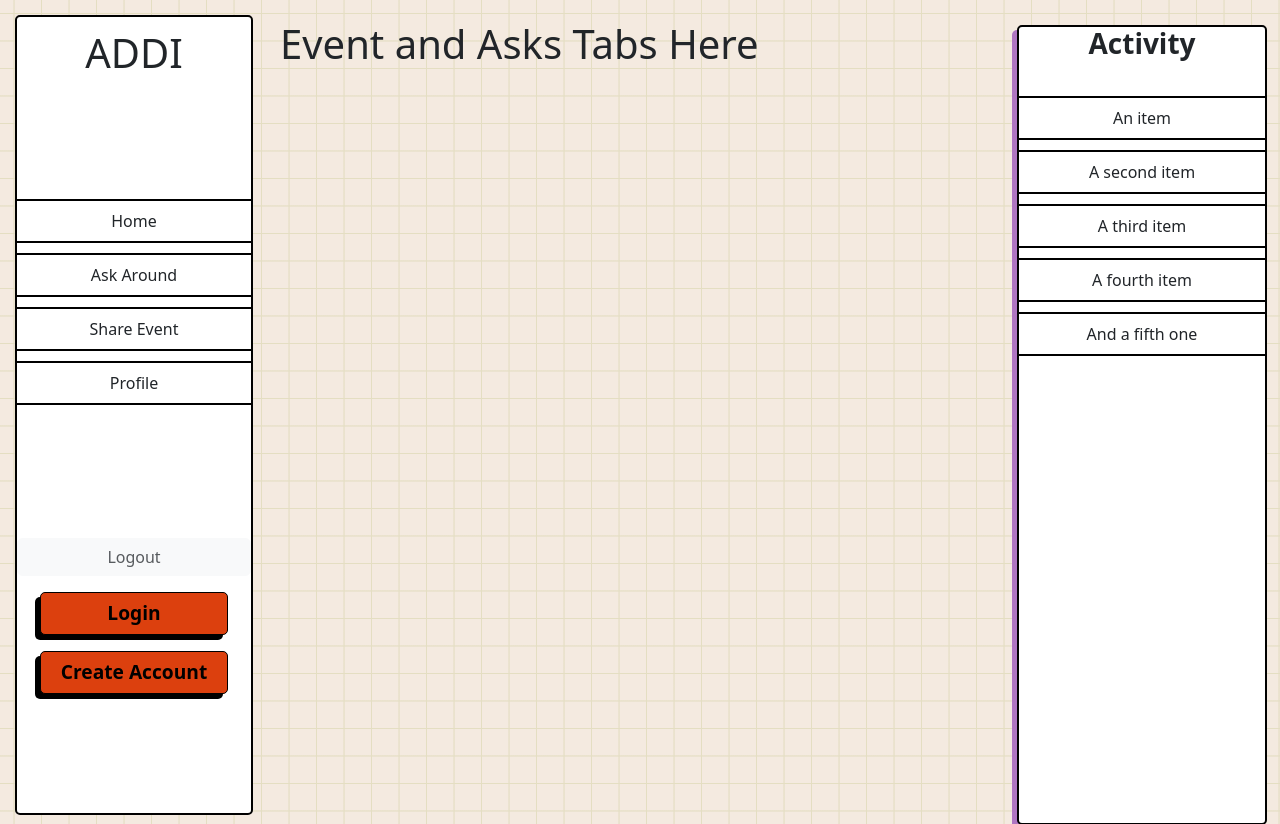
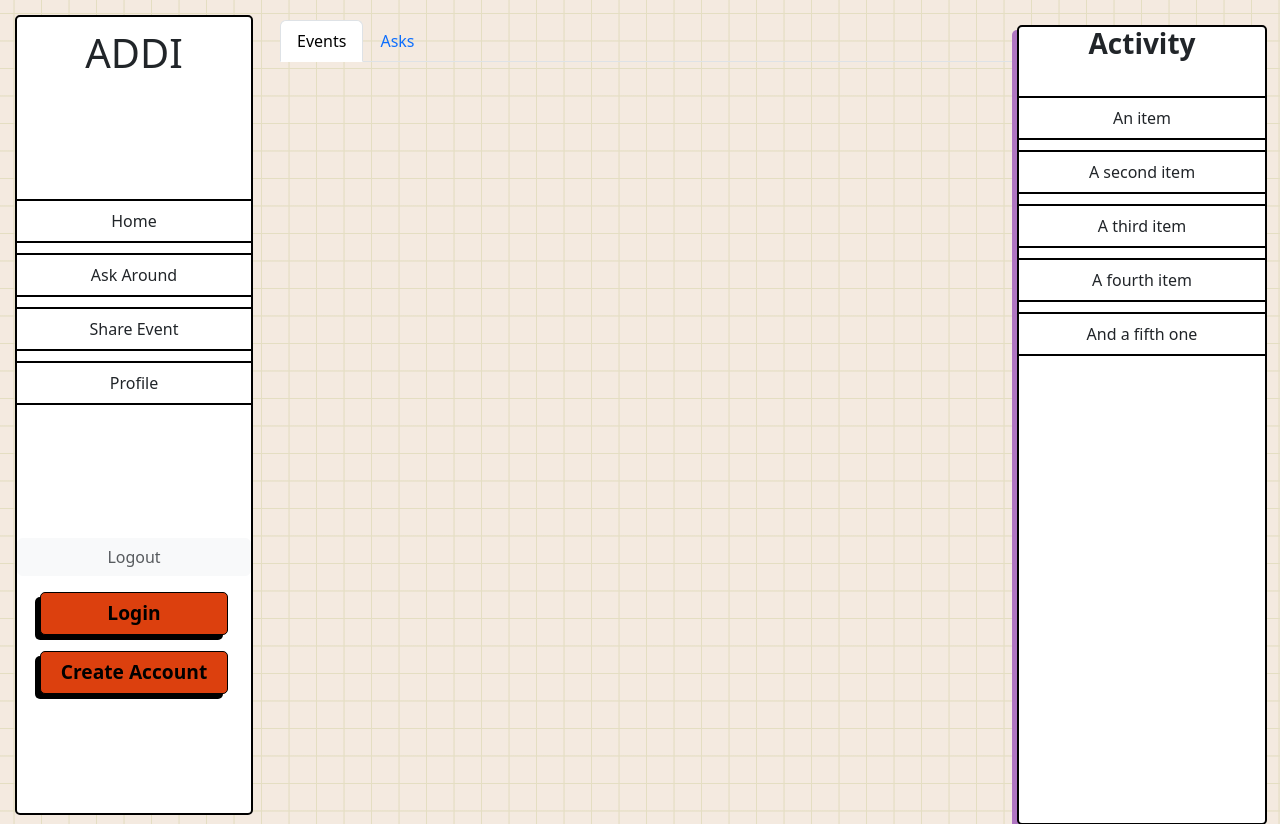
Before and after one commit to Mwape-Kurete/ADDI, a PHP site: page / in a window 1280 px wide. Shown: the top 824 px of the page. Run offline with PHP 8.4, Linux system fonts and the light colour scheme; some web fonts are replaced.

Commit message:
Creating templates for Home and Profile page

```diff
--- a/assets/css/main.css
+++ b/assets/css/main.css
@@ -556,6 +556,10 @@ option:hover {
   padding: 13px;
 }
 
+textarea {
+  border: 2px dashed black !important;
+}
+
 /*END OF register & Login form*/
 
 .share {
--- /dev/null
+++ b/includes/home-tabs.php
@@ -0,0 +1,10 @@
+<!--Home Tabs Start-->
+<ul class="nav nav-tabs">
+    <li class="nav-item">
+        <a class="nav-link active" aria-current="page" href="#">Events</a>
+    </li>
+    <li class="nav-item">
+        <a class="nav-link" href="#">Asks</a>
+    </li>
+</ul>
+<!--Home Tabs End-->
--- a/index.php
+++ b/index.php
@@ -2,7 +2,7 @@
 
 <div class="row">
     <div class="col main-pageContent">
-        <h1>Event and Asks Tabs Here</h1>
+        <?php include 'includes/home-tabs.php' ?>
     </div>
     <div class="col activityPanel">
         <?php include 'includes/activity_panel.php'; ?>
```
Also changed, not shown: includes/profile-tabs.php (added, +13 -0 lines).
